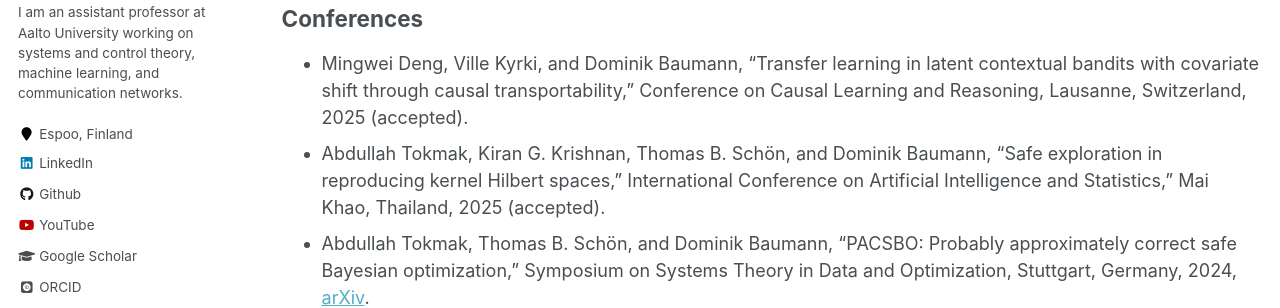
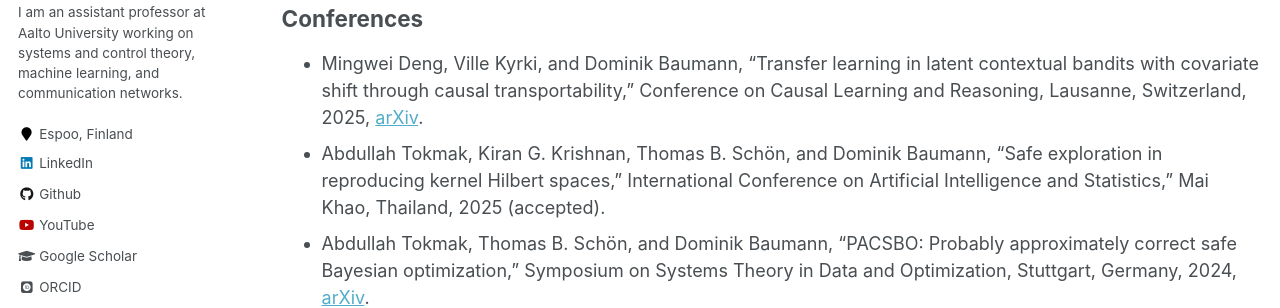
Before and after one commit to baumanndominik/baumanndominik.github.io, a Jekyll site: the page built from _pages/publications.md, in a window 1280 px wide and 900 px high, scrolled down 1203 px. Shown: the part 207-515 px from the top of the window. Built offline with Jekyll 4.4.1, drawn with Linux system fonts in a browser that asks for light colours; some web fonts are replaced.

Commit message:
paper on arXiv

```diff
--- a/_pages/publications.md
+++ b/_pages/publications.md
@@ -26,7 +26,7 @@ You can also find my articles on [my Google Scholar profile](https://scholar.goo
 
 ## Conferences
 
-* Mingwei Deng, Ville Kyrki, and Dominik Baumann, "Transfer learning in latent contextual bandits with covariate shift through causal transportability," Conference on Causal Learning and Reasoning, Lausanne, Switzerland, 2025 (accepted).
+* Mingwei Deng, Ville Kyrki, and Dominik Baumann, "Transfer learning in latent contextual bandits with covariate shift through causal transportability," Conference on Causal Learning and Reasoning, Lausanne, Switzerland, 2025, [arXiv](https://arxiv.org/abs/2502.20153).
 * Abdullah Tokmak, Kiran G. Krishnan, Thomas B. Schön, and Dominik Baumann, "Safe exploration in reproducing kernel Hilbert spaces," International Conference on Artificial Intelligence and Statistics," Mai Khao, Thailand, 2025 (accepted).
 * Abdullah Tokmak, Thomas B. Schön, and Dominik Baumann, "PACSBO: Probably approximately correct safe Bayesian optimization," Symposium on Systems Theory in Data and Optimization, Stuttgart, Germany, 2024, [arXiv](https://arxiv.org/abs/2409.01163).
 * Dominik Baumann, Krzysztof Kowalczyk, Koen Tiels, and Paweł Wachel, "A computationally lightweight safe learning algorithm," IEEE Conference on Decision and Control, Singapore, Singapore, 2023, [arXiv](https://arxiv.org/abs/2309.03672).
```
